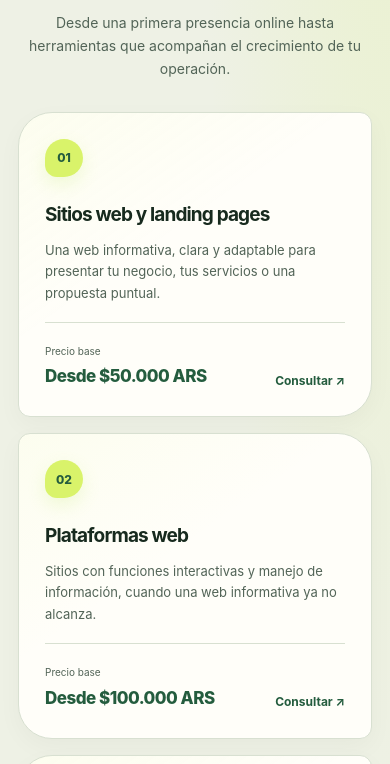
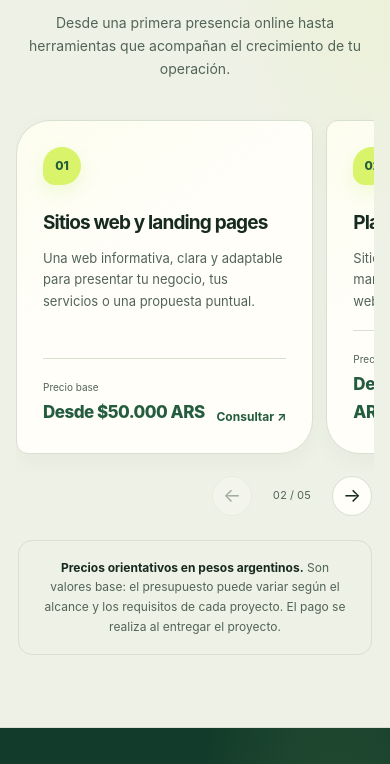
Before and after one commit to IvoIbarrola/crecimientoweb, a website: page index.html in a window 390 px wide. Shown: the part 1453-2217 px from the top of the page. Drawn offline with Linux system fonts and the light colour scheme.

Commit message:
Turn pricing and demo cards into responsive carousels

```diff
--- a/index.html
+++ b/index.html
@@ -2714,6 +2714,138 @@ html {
   .project-card:nth-child(2) {
     transform: none;
     margin-top: 0;
+  }
+}
+
+
+
+/* Carruseles de servicios y demostraciones */
+.carousel-shell {
+  position: relative;
+  width: 100%;
+}
+
+.carousel-track {
+  display: flex;
+  align-items: stretch;
+  gap: 18px;
+  overflow-x: auto;
+  overflow-y: hidden;
+  padding: 8px 3px 18px;
+  scroll-snap-type: x mandatory;
+  scroll-behavior: smooth;
+  scrollbar-width: none;
+  overscroll-behavior-x: contain;
+  -webkit-overflow-scrolling: touch;
+}
+
+.carousel-track::-webkit-scrollbar {
+  display: none;
+}
+
+.carousel-track > .service-card {
+  flex: 0 0 calc((100% - 36px) / 3);
+  min-width: 0;
+  min-height: 300px;
+  scroll-snap-align: start;
+}
+
+.carousel-track .service-card:nth-child(3n + 2) {
+  transform: none;
+}
+
+.carousel-track .service-card:nth-child(3n + 2):hover {
+  transform: translateY(-5px);
+}
+
+.carousel-controls {
+  display: flex;
+  align-items: center;
+  justify-content: flex-end;
+  gap: 13px;
+  margin-top: 8px;
+}
+
+.carousel-arrow {
+  display: grid;
+  width: 42px;
+  height: 42px;
+  place-items: center;
+  border: 1px solid var(--line);
+  border-radius: 50%;
+  background: var(--surface);
+  color: var(--text);
+  font: inherit;
+  font-size: 19px;
+  cursor: pointer;
+  transition: background 220ms ease, color 220ms ease, border-color 220ms ease, transform 220ms ease;
+}
+
+.carousel-arrow:hover:not(:disabled) {
+  transform: translateY(-2px);
+  border-color: var(--lime);
+  background: var(--forest);
+  color: var(--lime);
+}
+
+.carousel-arrow:disabled {
+  opacity: .35;
+  cursor: not-allowed;
+}
+
+.carousel-status {
+  min-width: 54px;
+  color: var(--muted);
+  font-size: 11px;
+  font-variant-numeric: tabular-nums;
+  text-align: center;
+}
+
+#demos .carousel-track > .demo-card {
+  flex-basis: calc((100% - 54px) / 4);
+  min-height: 270px;
+}
+
+@media (max-width: 900px) {
+  .carousel-track > .service-card {
+    flex-basis: calc((100% - 18px) / 2);
+  }
+
+  #demos .carousel-track > .demo-card {
+    flex-basis: calc((100% - 18px) / 2);
+  }
+}
+
+@media (max-width: 600px) {
+  .carousel-track {
+    gap: 13px;
+    margin-inline: -2px;
+    padding-inline: 2px;
+  }
+
+  .carousel-track > .service-card,
+  #demos .carousel-track > .demo-card {
+    flex-basis: min(84%, 330px);
+    min-height: 275px;
+  }
+
+  .carousel-controls {
+    margin-top: 4px;
+  }
+
+  .carousel-arrow {
+    width: 40px;
+    height: 40px;
+  }
+}
+
+@media (prefers-reduced-motion: reduce) {
+  .carousel-track {
+    scroll-behavior: auto;
+  }
+
+  .carousel-arrow {
+    transition: none;
   }
 }
 
@@ -2844,7 +2976,8 @@ html {
         <h2>Lo que tu negocio necesita para avanzar.</h2>
         <p>Desde una primera presencia online hasta herramientas que acompañan el crecimiento de tu operación.</p>
       </div>
-      <div class="service-grid">
+      <div class="carousel-shell" data-carousel="pricing">
+        <div class="service-grid carousel-track" id="pricing-carousel" aria-label="Servicios y precios" tabindex="0">
         <article class="service-card">
           <span class="service-number">01</span>
           <h3>Sitios web y landing pages</h3>
@@ -2890,6 +3023,12 @@ html {
             <a class="text-link" href="https://wa.me/5491168253989?text=Hola%2C%20quiero%20consultar%20por%20una%20automatizacion." target="_blank" rel="noopener noreferrer">Consultar ↗</a>
           </div>
         </article>
+        </div>
+        <div class="carousel-controls">
+          <button class="carousel-arrow" type="button" data-carousel-prev aria-label="Ver servicios anteriores">←</button>
+          <span class="carousel-status" aria-live="polite">01 / 05</span>
+          <button class="carousel-arrow" type="button" data-carousel-next aria-label="Ver más servicios">→</button>
+        </div>
       </div>
       <p class="pricing-note"><strong>Precios orientativos en pesos argentinos.</strong> Son valores base: el presupuesto puede variar según el alcance y los requisitos de cada proyecto. El pago se realiza al entregar el proyecto.</p>
     </div>
@@ -2972,7 +3111,8 @@ html {
           </div>
         </div>
       </div>
-      <div class="service-grid">
+      <div class="carousel-shell" data-carousel="demos">
+        <div class="service-grid carousel-track" id="demos-carousel" aria-label="Demostraciones disponibles" tabindex="0">
         <article class="service-card demo-card">
           <span class="service-number" aria-hidden="true">A</span>
           <h3>Restaurante</h3>
@@ -3009,6 +3149,12 @@ html {
           <p>Un tablero con pedidos, búsqueda, estados y control básico de inventario.</p>
           <a class="text-link" href="demos/gestion/">Explorar sistema de muestra ↗</a>
         </article>
+        </div>
+        <div class="carousel-controls">
+          <button class="carousel-arrow" type="button" data-carousel-prev aria-label="Ver demostraciones anteriores">←</button>
+          <span class="carousel-status" aria-live="polite">01 / 06</span>
+          <button class="carousel-arrow" type="button" data-carousel-next aria-label="Ver más demostraciones">→</button>
+        </div>
       </div>
     </div>
   </section>
@@ -3775,5 +3921,45 @@ html {
   });
 })();
 </script>
+
+<script>
+(() => {
+  document.querySelectorAll("[data-carousel]").forEach((carousel) => {
+    const track = carousel.querySelector(".carousel-track");
+    const previous = carousel.querySelector("[data-carousel-prev]");
+    const next = carousel.querySelector("[data-carousel-next]");
+    const status = carousel.querySelector(".carousel-status");
+    const cards = Array.from(track.children);
+
+    if (!track || !previous || !next || !status || !cards.length) return;
+
+    function update() {
+      const maxScroll = Math.max(0, track.scrollWidth - track.clientWidth);
+      const atStart = track.scrollLeft <= 3;
+      const atEnd = track.scrollLeft >= maxScroll - 3;
+      const current = Math.min(cards.length, Math.max(1,
+        cards.findIndex((card) => card.offsetLeft >= track.scrollLeft + 4) + 1
+      ));
+      previous.disabled = atStart;
+      next.disabled = atEnd;
+      status.textContent = String(current).padStart(2, "0") + " / " + String(cards.length).padStart(2, "0");
+    }
+
+    function move(direction) {
+      const card = cards[0];
+      const gap = parseFloat(getComputedStyle(track).columnGap) || 0;
+      const distance = card.getBoundingClientRect().width + gap;
+      track.scrollBy({ left: direction * distance, behavior: window.matchMedia("(prefers-reduced-motion: reduce)").matches ? "auto" : "smooth" });
+    }
+
+    previous.addEventListener("click", () => move(-1));
+    next.addEventListener("click", () => move(1));
+    track.addEventListener("scroll", update, { passive: true });
+    window.addEventListener("resize", update, { passive: true });
+    update();
+  });
+})();
+</script>
+
 </body>
 </html>
```
